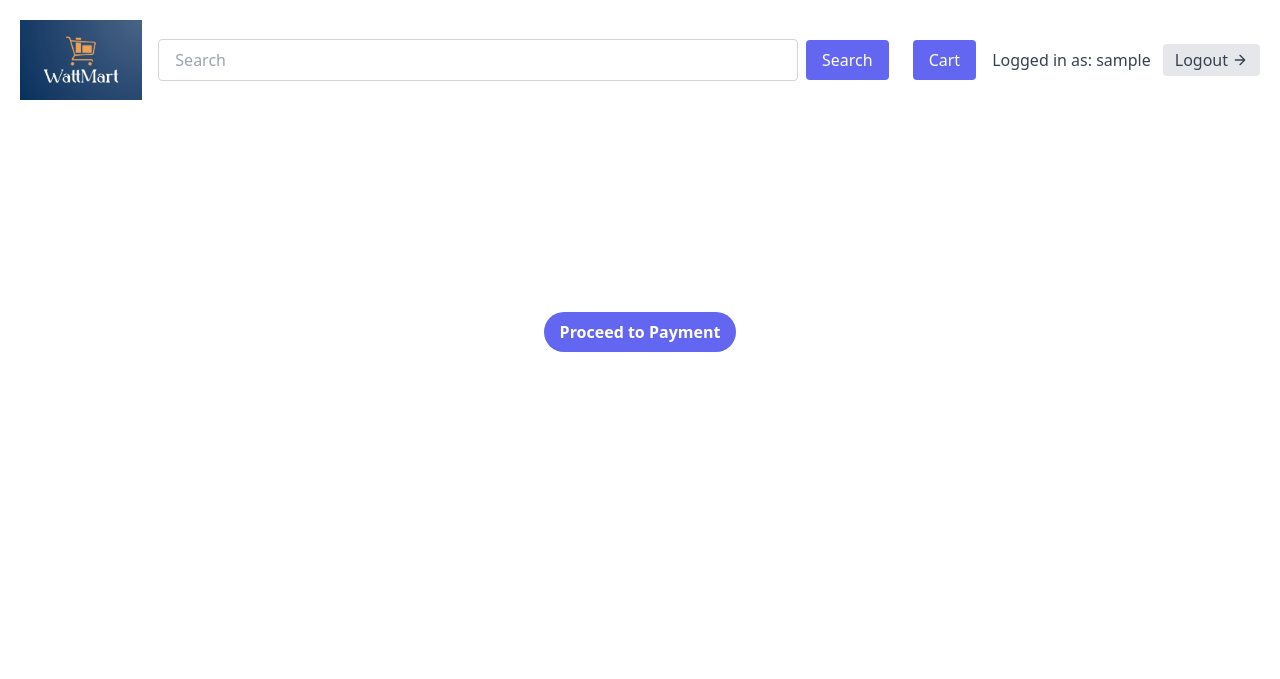
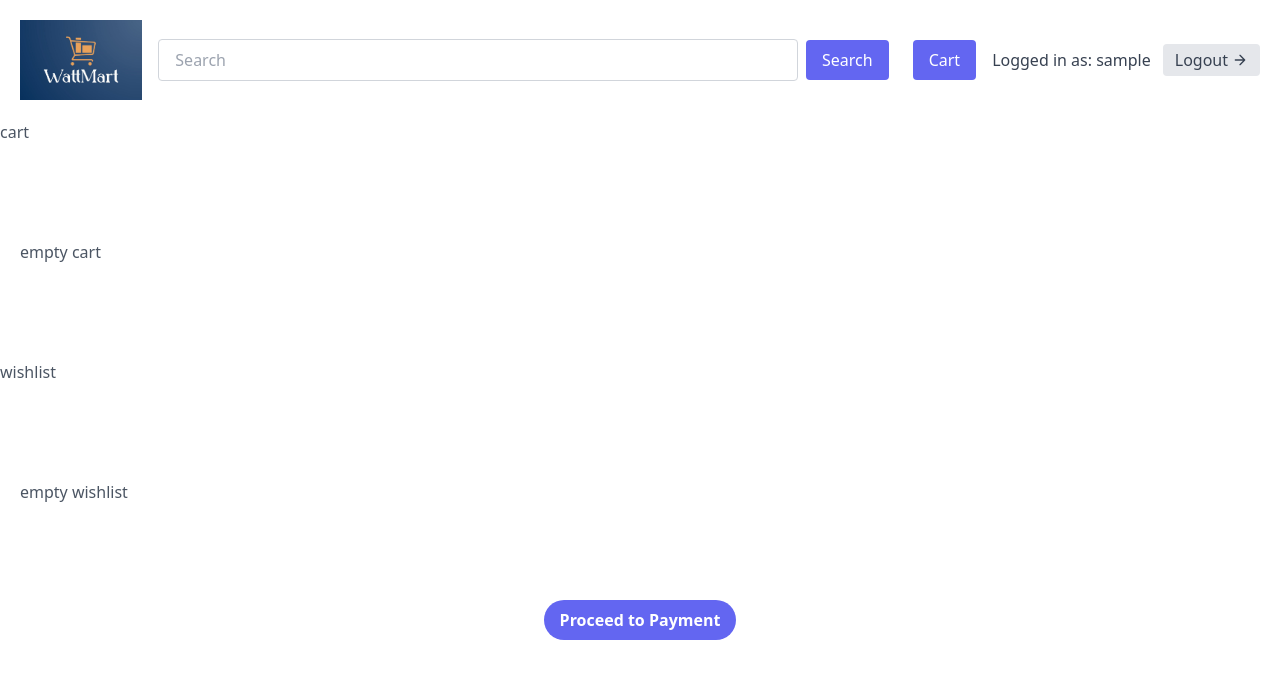
Before and after one commit to Suhail270/F20EC-CW2, a Django app: page /cart/ in a window 1280 px wide. Shown: the top 679 px of the page. Run offline with Django 4.2, Linux system fonts and the light colour scheme; the visitor is signed in with stand-in values (Sample User, id 1); data comes from the database, SQL or seed files in the repository; data that the repository does not hold is empty; some libraries are stand-ins or nearby versions.

Commit message:
added wishlist to cart page, fixed merging issue

```diff
--- a/sales/views.py
+++ b/sales/views.py
@@ -31,7 +31,7 @@ def load_wishlist(request):
             "quantity": wishlist_item.quantity,
             "item": model_to_dict(wishlist_item.item)
         })
-    return JsonResponse({"wishlist_items": data})
+    return JsonResponse({"h": render_to_string(request=request, template_name="wishlist_content.html", context={"wishlist_items": data})})
 
 def load_cart_items(request):
     user = request.user
@@ -44,7 +44,8 @@ def load_cart_items(request):
             "quantity": cart_item.quantity,
             "item": model_to_dict(cart_item.item)
         })
-    return JsonResponse({"cart_items": data})
+    print(data)
+    return JsonResponse({"h": render_to_string(request=request, template_name="cart_list.html", context={"cart_items": data})})
 
 class PaymentView(generic.TemplateView):
     template_name = 'stripe.html'
--- a/static/warehouse/data/sql-injection.py
+++ b/static/warehouse/data/sql-injection.py
@@ -3,9 +3,9 @@ import mysql.connector
 
 connection = mysql.connector.connect(
     host="132.145.18.222",
-    user="sb2050",
+    user="vjv2000",
     password="wnd4VKSANY3",
-    database="sb2050",
+    database="vjv2000",
     charset='utf8mb4',
     collation='utf8mb4_unicode_ci'
 )
--- a/templates/cart.html
+++ b/templates/cart.html
@@ -3,11 +3,20 @@
 
 {% block content %}
 
-<div id="temp" dataUrl="{% url 'ajax_load_cart_list'%}"></div>
+<div id="urls" cartUrl="{% url 'ajax_load_cart_list'%}" wishlistUrl="{% url 'ajax_load_wishlist'%}"></div>
 
 <section class="text-gray-600 body-font overflow-hidden">
+
+  <p>cart</p>
+
   <div id="item_list" class="container px-5 py-24 mx-auto">
     {% comment %} cart_list.html {% endcomment %}
+  </div>
+
+  <p>wishlist</p>
+
+  <div id="wishlist" class="container px-5 py-24 mx-auto">
+    {% comment %} wishlist_contents.html {% endcomment %}
   </div>
 
     <div class="flex justify-center">
@@ -20,7 +29,7 @@
 
 <script>
   function get_list() {
-    var url = $("#temp").attr("dataUrl");
+    var url = $("#urls").attr("cartUrl");
     // var fieldId = $(this).find("option:selected").text();
     // var period = document.getElementById('selectPeriod').value
     // var agent = document.getElementById('selectAgent').value
@@ -28,12 +37,27 @@
       url: url,
       data: {},
       success: function (data) {
-        console.log(data)
         $("#item_list").html(data.h);
+        console.log('here');
+      }
+    });
+  }
+  function get_wishlist() {
+    var url = $("#urls").attr("wishlistUrl");
+    // var fieldId = $(this).find("option:selected").text();
+    // var period = document.getElementById('selectPeriod').value
+    // var agent = document.getElementById('selectAgent').value
+    $.ajax({
+      url: url,
+      data: {},
+      success: function (data) {
+        $("#wishlist").html(data.h);
+        console.log('here');
       }
     });
   }
   get_list();
+  get_wishlist();
 </script>
 
 {% endblock content %}
```
Also changed, not shown: ecom/settings.py (+4 -4 lines), sales/migrations/0001_initial.py, sales/migrations/0002_remove_item_category_tree_item_category.py (deleted), sales/migrations/0003_cart_total_amount.py (deleted), users/migrations/0001_initial.py.
